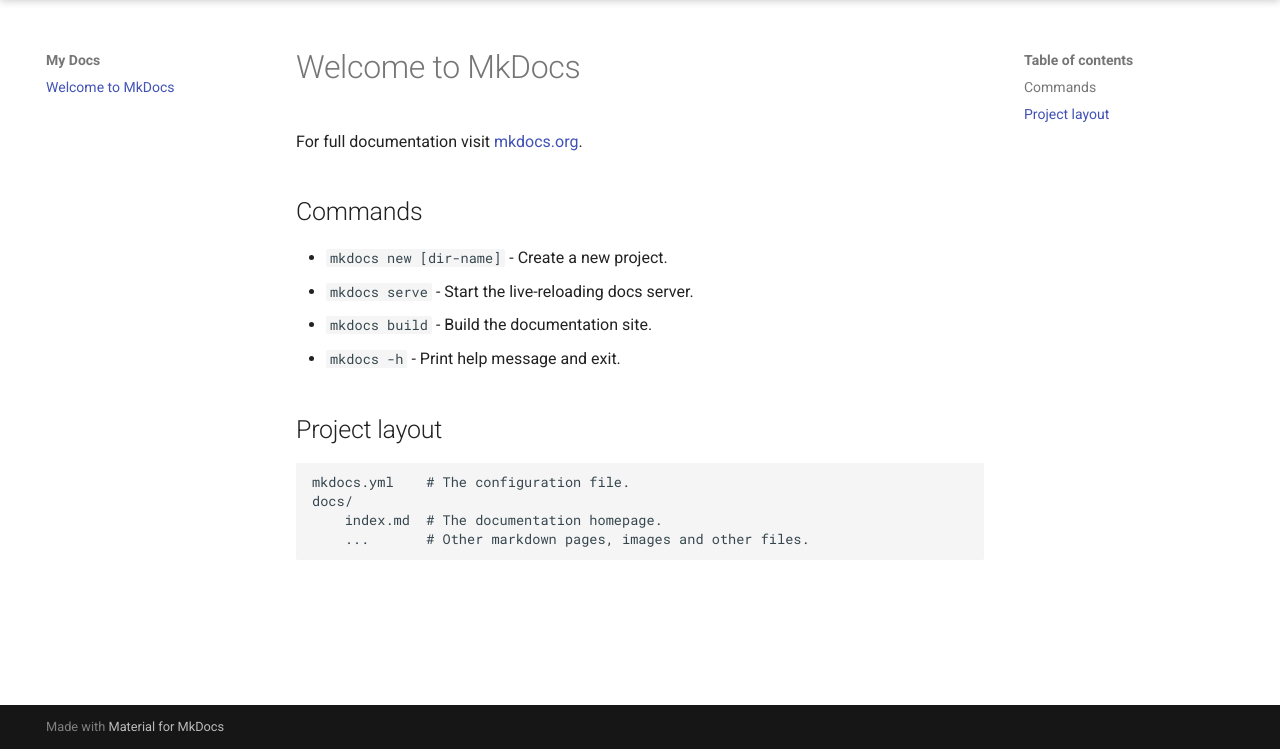
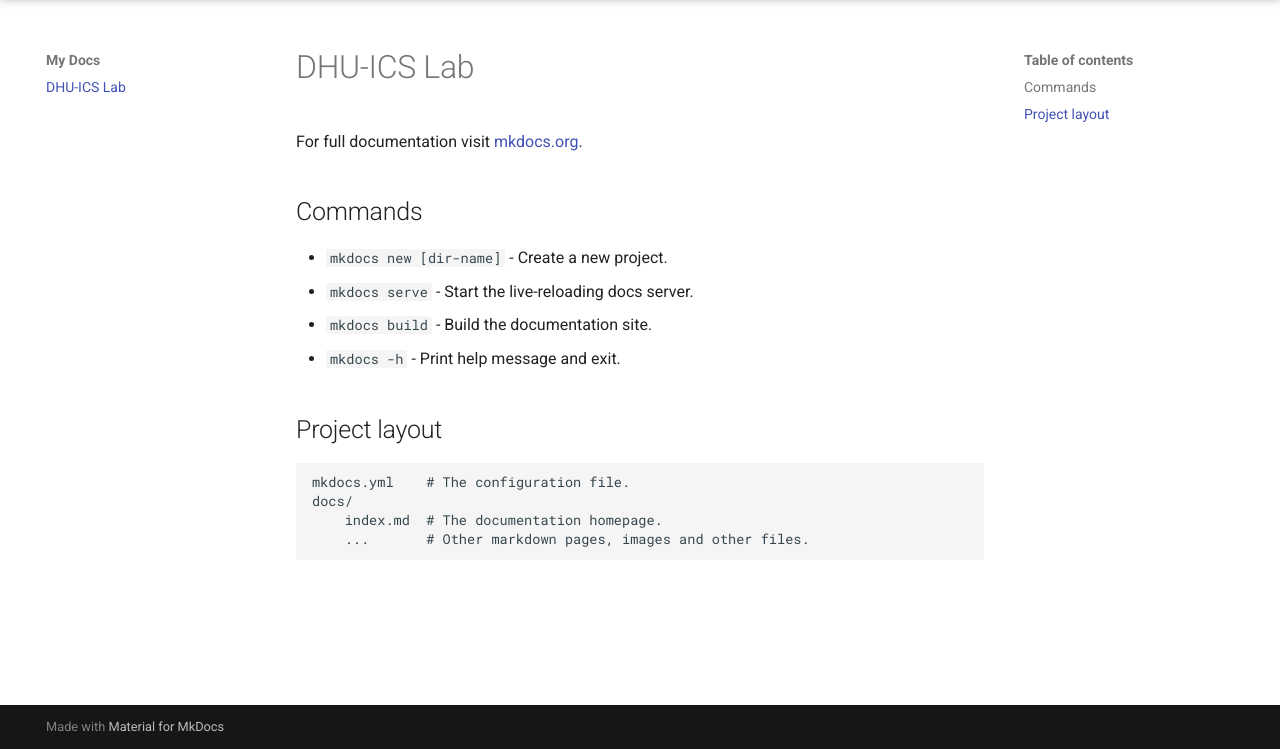
Before and after one commit to dhuicslab/dhuicslab.github.io, a plain HTML site: page index.html in a window 1280 px wide. Shown: the part 51-800 px from the top of the page. Drawn offline with Linux system fonts and the light colour scheme.

Commit message:
标题更改

```diff
--- a/index.html
+++ b/index.html
@@ -70,7 +70,7 @@
     <div data-md-component="skip">
 
 
-        <a href="#welcome-to-mkdocs" class="md-skip">
+        <a href="#dhu-ics-lab" class="md-skip">
           Skip to content
         </a>
 
@@ -106,7 +106,7 @@
         <div class="md-header__topic" data-md-component="header-topic">
           <span class="md-ellipsis">
 
-              Welcome to MkDocs
+              DHU-ICS Lab
 
           </span>
         </div>
@@ -252,7 +252,7 @@
 
 
   <span class="md-ellipsis">
-    Welcome to MkDocs
+    DHU-ICS Lab
 
   </span>
 
@@ -265,7 +265,7 @@
 
 
   <span class="md-ellipsis">
-    Welcome to MkDocs
+    DHU-ICS Lab
 
   </span>
 
@@ -373,7 +373,7 @@
 
 
 
-<h1 id="welcome-to-mkdocs">Welcome to MkDocs</h1>
+<h1 id="dhu-ics-lab">DHU-ICS Lab</h1>
 <p>For full documentation visit <a href="https://www.mkdocs.org">mkdocs.org</a>.</p>
 <h2 id="commands">Commands</h2>
 <ul>
--- a/search/search_index.json
+++ b/search/search_index.json
@@ -1 +1 @@
-{"config":{"lang":["en"],"separator":"[\\s\\-]+","pipeline":["stopWordFilter"]},"docs":[{"location":"","title":"Welcome to MkDocs","text":"<p>For full documentation visit mkdocs.org.</p>"},{"location":"#commands","title":"Commands","text":"<ul> <li><code>mkdocs new [dir-name]</code> - Create a new project.</li> <li><code>mkdocs serve</code> - Start the live-reloading docs server.</li> <li><code>mkdocs build</code> - Build the documentation site.</li> <li><code>mkdocs -h</code> - Print help message and exit.</li> </ul>"},{"location":"#project-layout","title":"Project layout","text":"<pre><code>mkdocs.yml    # The configuration file.\ndocs/\n    index.md  # The documentation homepage.\n    ...       # Other markdown pages, images and other files.\n</code></pre>"}]}
+{"config":{"lang":["en"],"separator":"[\\s\\-]+","pipeline":["stopWordFilter"]},"docs":[{"location":"","title":"DHU-ICS Lab","text":"<p>For full documentation visit mkdocs.org.</p>"},{"location":"#commands","title":"Commands","text":"<ul> <li><code>mkdocs new [dir-name]</code> - Create a new project.</li> <li><code>mkdocs serve</code> - Start the live-reloading docs server.</li> <li><code>mkdocs build</code> - Build the documentation site.</li> <li><code>mkdocs -h</code> - Print help message and exit.</li> </ul>"},{"location":"#project-layout","title":"Project layout","text":"<pre><code>mkdocs.yml    # The configuration file.\ndocs/\n    index.md  # The documentation homepage.\n    ...       # Other markdown pages, images and other files.\n</code></pre>"}]}
```
Also changed, not shown: 404.html (+1 -1 lines).
